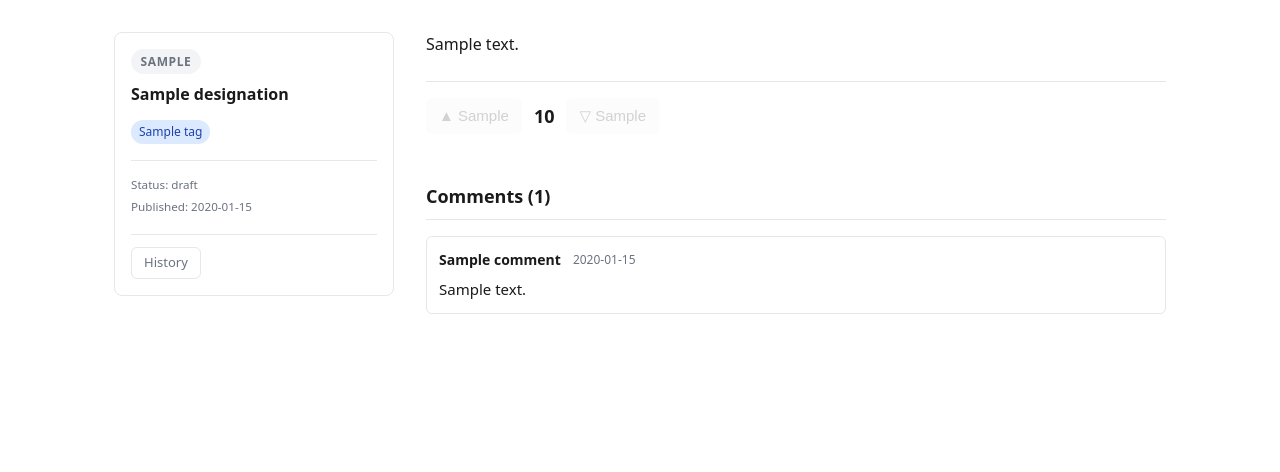
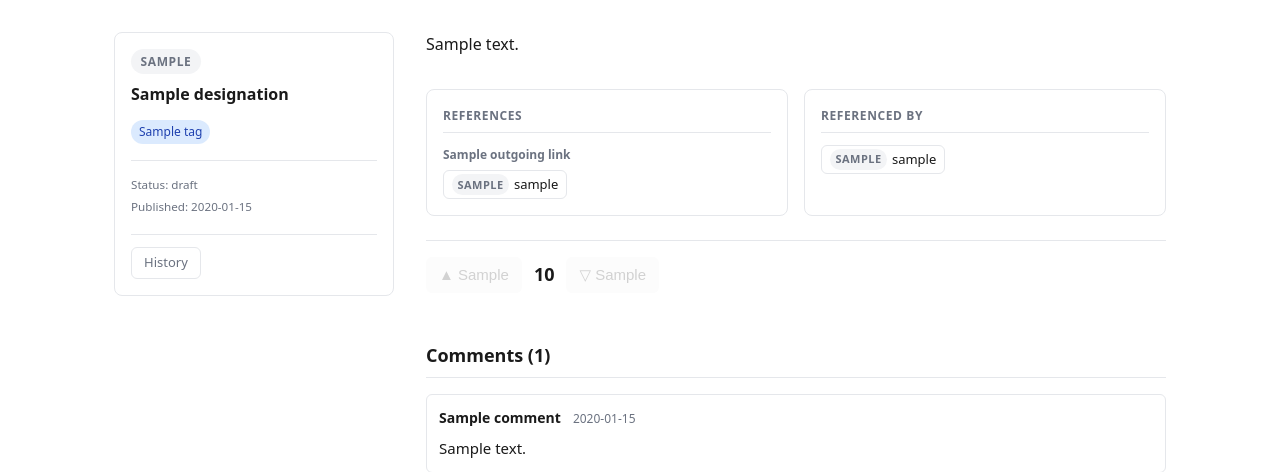
Before and after one commit to maxcan7/superhero_project, a FastAPI app: template superhero_project/templates/article.html in a window 1280 px wide. Shown: the part 54-526 px from the top of the page. Run offline with FastAPI, Linux system fonts and the light colour scheme; the template is opened without the code that fills it: most values are stand-ins (such as "Sample title", 1, 10 or a date in 2020); parts of the project's set-up code (start-up, migrations or seed data) failed here and were passed over.

Commit message:
feat: add reference panels to article template

```diff
--- a/superhero_project/static/css/main.css
+++ b/superhero_project/static/css/main.css
@@ -593,6 +593,75 @@ a:hover { color: var(--color-accent-dark); text-decoration: underline; }
 .status-badge--published { background: #d1fae5; color: #065f46; }
 .status-badge--rejected { background: #fee2e2; color: #991b1b; }
 
+/* ── Reference panels ───────────────────────────────────────────────────────── */
+.ref-panels {
+  display: grid;
+  grid-template-columns: 1fr 1fr;
+  gap: 1rem;
+  margin-top: 2rem;
+}
+
+.ref-panel {
+  border: 1px solid var(--color-border);
+  border-radius: 0.5rem;
+  padding: 1rem;
+}
+
+.ref-panel-heading {
+  font-size: 0.75rem;
+  font-weight: 600;
+  text-transform: uppercase;
+  letter-spacing: 0.05em;
+  color: var(--color-muted);
+  margin-bottom: 0.75rem;
+  padding-bottom: 0.375rem;
+  border-bottom: 1px solid var(--color-border);
+}
+
+.ref-group { margin-bottom: 0.75rem; }
+.ref-group:last-child { margin-bottom: 0; }
+
+.ref-group-label {
+  font-size: 0.75rem;
+  color: var(--color-muted);
+  margin-bottom: 0.375rem;
+}
+
+.ref-chips {
+  display: flex;
+  flex-wrap: wrap;
+  gap: 0.375rem;
+}
+
+.article-chip {
+  display: inline-flex;
+  align-items: center;
+  gap: 0.3rem;
+  padding: 0.2rem 0.5rem;
+  border: 1px solid var(--color-border);
+  border-radius: 0.375rem;
+  font-size: 0.8125rem;
+  color: var(--color-text);
+  background: var(--color-bg);
+}
+
+.article-chip:hover {
+  background: var(--color-badge-bg);
+  color: var(--color-text);
+  text-decoration: none;
+}
+
+.chip-type {
+  font-size: 0.6875rem;
+  font-weight: 600;
+  text-transform: uppercase;
+  letter-spacing: 0.04em;
+  color: var(--color-muted);
+  background: var(--color-badge-bg);
+  padding: 0.1rem 0.35rem;
+  border-radius: 9999px;
+}
+
 /* ── Responsive ────────────────────────────────────────────────────────────── */
 @media (max-width: 700px) {
   .article-layout {
@@ -610,4 +679,8 @@ a:hover { color: var(--color-accent-dark); text-decoration: underline; }
   .editor-preview-pane {
     position: static;
   }
+
+  .ref-panels {
+    grid-template-columns: 1fr;
+  }
 }
--- a/superhero_project/templates/article.html
+++ b/superhero_project/templates/article.html
@@ -60,6 +60,41 @@
     <article class="article-body">
       {{ article.rendered_body | safe }}
     </article>
+
+    {% if outgoing_links or incoming_links %}
+    <div class="ref-panels">
+      {% if outgoing_links %}
+      <section class="ref-panel">
+        <h3 class="ref-panel-heading">References</h3>
+        {% for group_label, entries in outgoing_links %}
+        <div class="ref-group">
+          <h4 class="ref-group-label">{{ group_label }}</h4>
+          <div class="ref-chips">
+            {% for entry in entries %}
+            <a href="/articles/{{ entry.slug }}" class="article-chip">
+              <span class="chip-type">{{ entry.article_type }}</span>{{ entry.slug }}
+            </a>
+            {% endfor %}
+          </div>
+        </div>
+        {% endfor %}
+      </section>
+      {% endif %}
+
+      {% if incoming_links %}
+      <section class="ref-panel">
+        <h3 class="ref-panel-heading">Referenced by</h3>
+        <div class="ref-chips">
+          {% for entry in incoming_links %}
+          <a href="/articles/{{ entry.slug }}" class="article-chip">
+            <span class="chip-type">{{ entry.article_type }}</span>{{ entry.slug }}
+          </a>
+          {% endfor %}
+        </div>
+      </section>
+      {% endif %}
+    </div>
+    {% endif %}
 
     <div class="vote-bar"
          data-user-vote="{{ user_vote if user_vote is not none else '' }}">
```
Also changed, not shown: spec/milestone/M10_LinkGraph.md (+1 -1 lines), superhero_project/domain/links.py (+38 -0 lines), superhero_project/routers/articles_html.py (+21 -0 lines), tests/test_articles_html.py (+36 -0 lines), tests/test_links.py (+194 -67 lines), tests/utils.py (+16 -1 lines).
